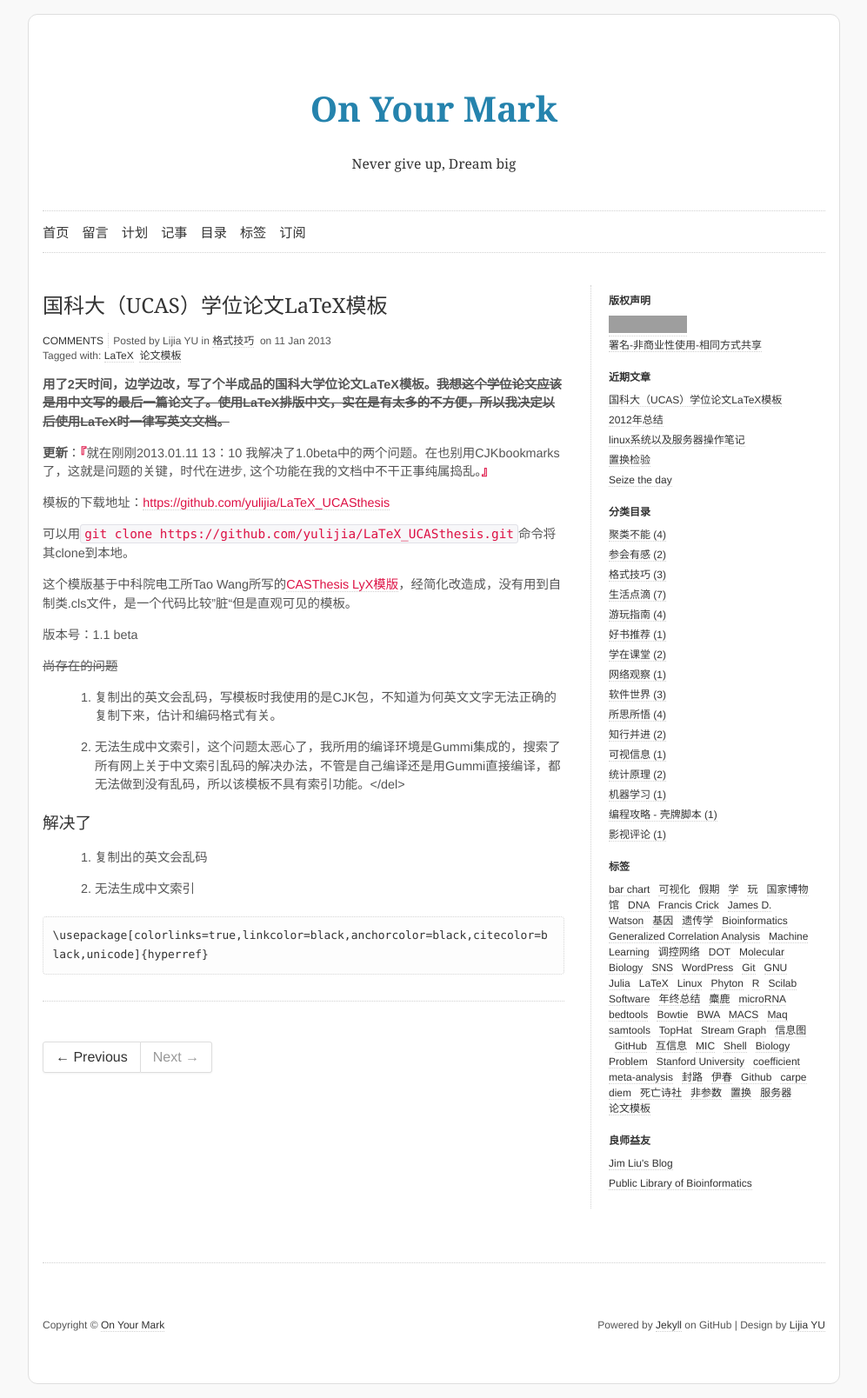
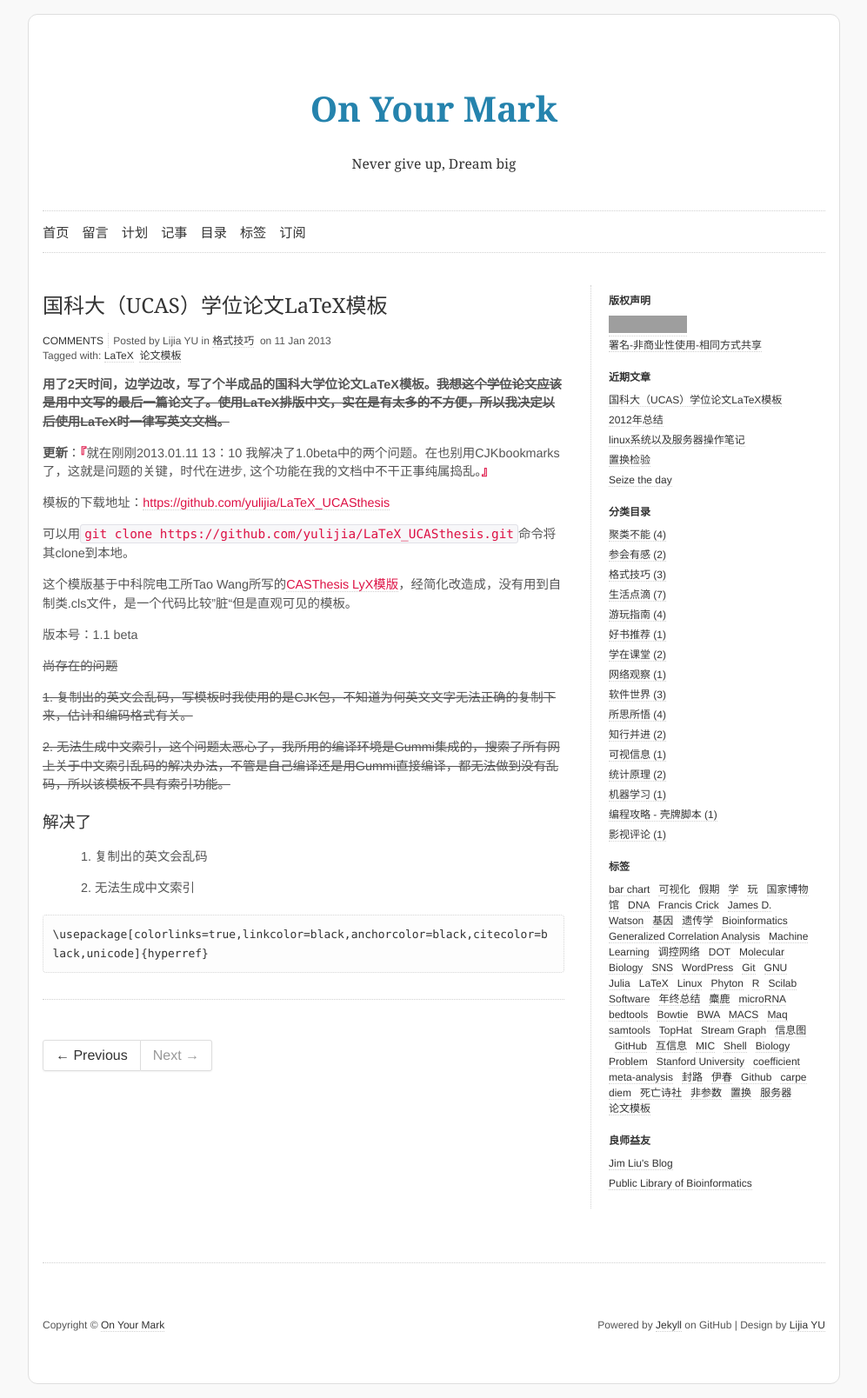
Before and after one commit to yulijia/cn, a Jekyll site: the page built from _posts/2013-01-11-LaTeX-UCASthesis.md, in a window 1280 px wide. Shown: the whole page at 87% size, without its empty margins (141-1138 px from the left). Built offline with Jekyll 4.4.1, drawn with Linux system fonts in a browser that asks for light colours; comment, search, counter and statistics services are not loaded; some of the changed lines change nothing that is shown; grey boxes are pictures that could not be loaded.

Commit message:
update code

```diff
--- a/_posts/2013-01-11-LaTeX-UCASthesis.md
+++ b/_posts/2013-01-11-LaTeX-UCASthesis.md
@@ -22,11 +22,11 @@ tags:
 版本号：1.1 beta
 
 
-<del>尚存在的问题
+<del>尚存在的问题</del>
 
-1. 复制出的英文会乱码，写模板时我使用的是CJK包，不知道为何英文文字无法正确的复制下来，估计和编码格式有关。
+<del>1. 复制出的英文会乱码，写模板时我使用的是CJK包，不知道为何英文文字无法正确的复制下来，估计和编码格式有关。</del>
 
-2. 无法生成中文索引，这个问题太恶心了，我所用的编译环境是Gummi集成的，搜索了所有网上关于中文索引乱码的解决办法，不管是自己编译还是用Gummi直接编译，都无法做到没有乱码，所以该模板不具有索引功能。</del>
+<del>2. 无法生成中文索引，这个问题太恶心了，我所用的编译环境是Gummi集成的，搜索了所有网上关于中文索引乱码的解决办法，不管是自己编译还是用Gummi直接编译，都无法做到没有乱码，所以该模板不具有索引功能。</del>
 
 ###解决了
 
```
